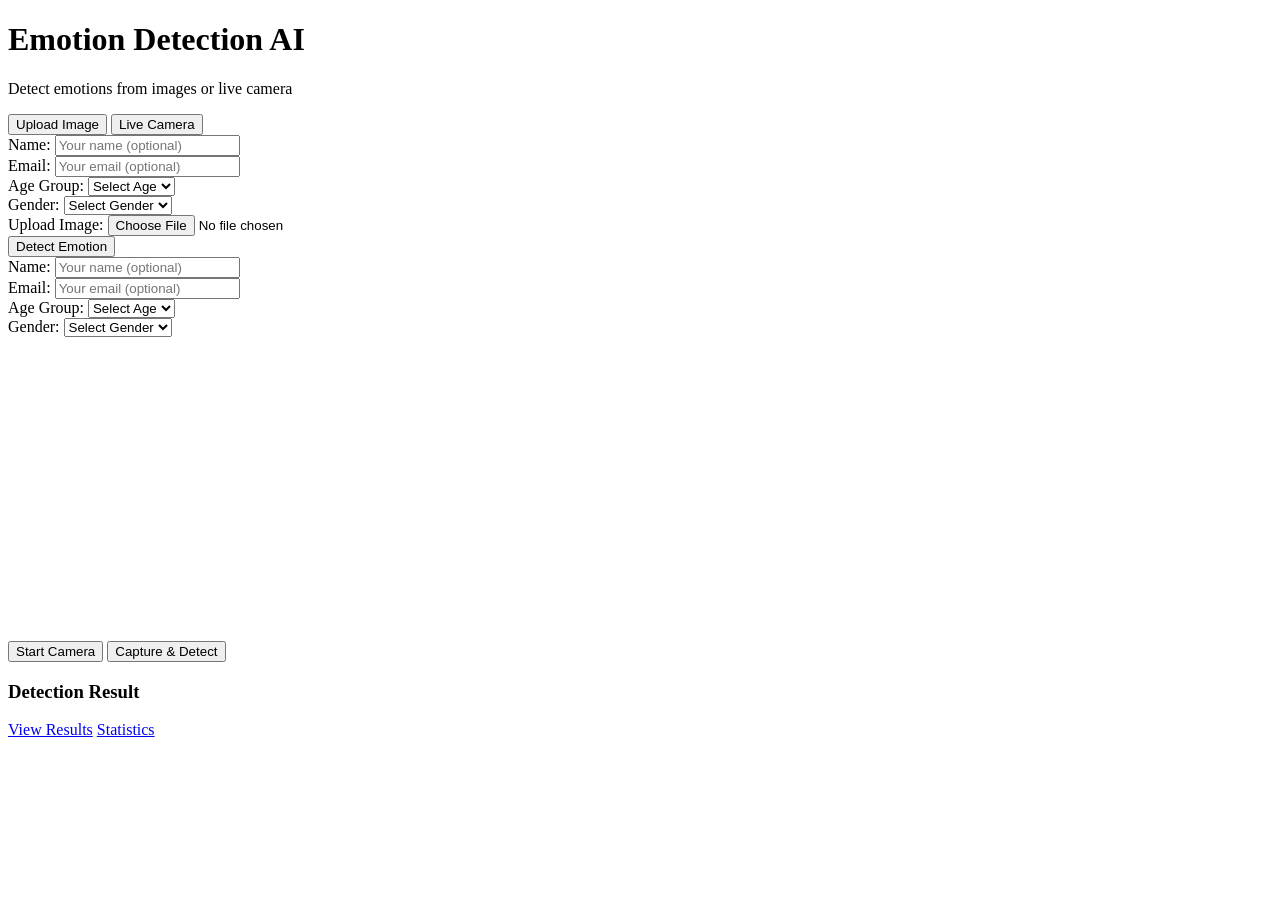
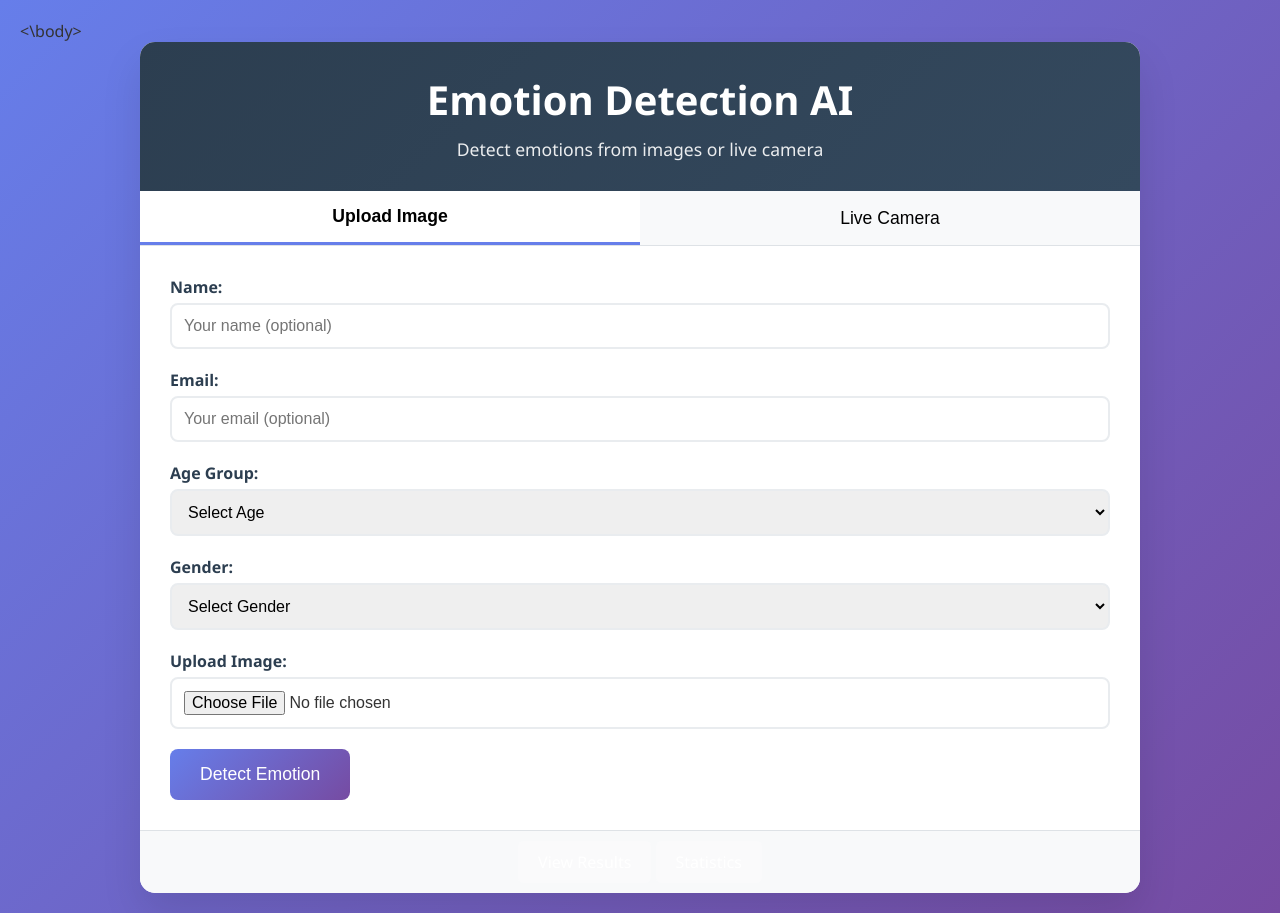
Before and after one commit to blossomnwogu/GRAHAM-DOUGLAS_EMOTION_DETECTION_WEB_APP, a Flask app: page / in a window 1280 px wide. Before the commit the page ends 737 px from the top, so only its background shows below. Run offline with Flask 3, Linux system fonts and the light colour scheme.

Commit message:
Update template.html

```diff
--- a/templates/template.html
+++ b/templates/template.html
@@ -4,9 +4,9 @@
     <meta charset="UTF-8">
     <meta name="viewport" content="width=device-width, initial-scale=1.0">
     <title>Emotion Detection</title>
-    <link rel="stylesheet"  {{ url_for('static', filename='style.css') }}>
+    <link rel="stylesheet" href="{{ url_for('static', filename='style.css') }}">
 </head>
-<body>
+    <\body>
     <div class="container">
         <header>
             <h1>Emotion Detection AI</h1>
@@ -110,4 +110,5 @@
 
     <script src="{{ url_for('static', filename='script.js') }}"></script>
 </body>
+
 </html>
```
